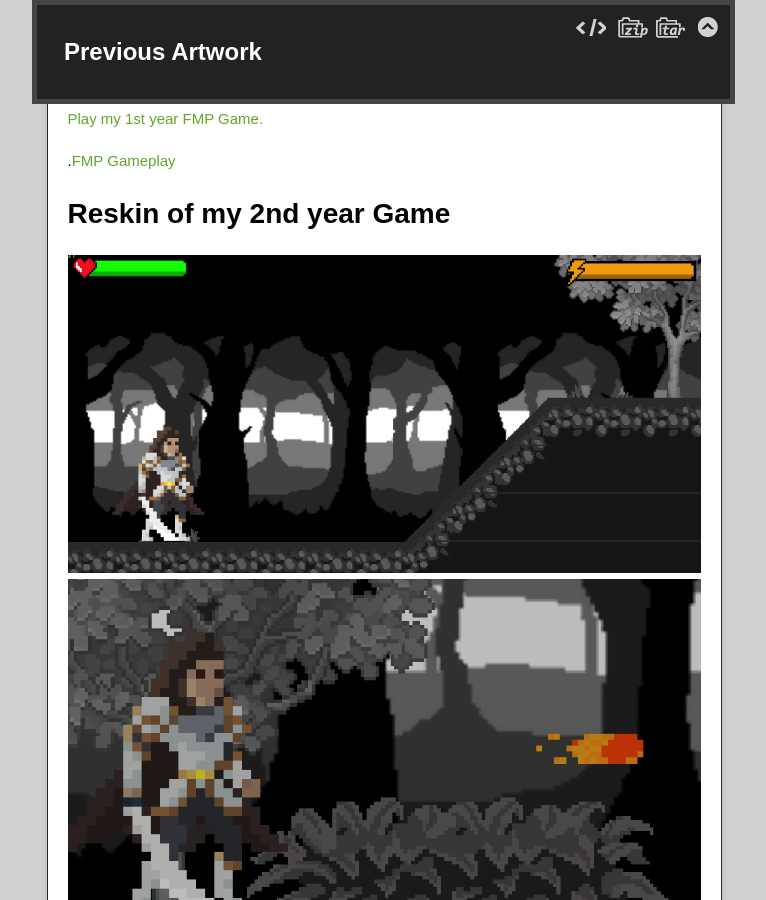
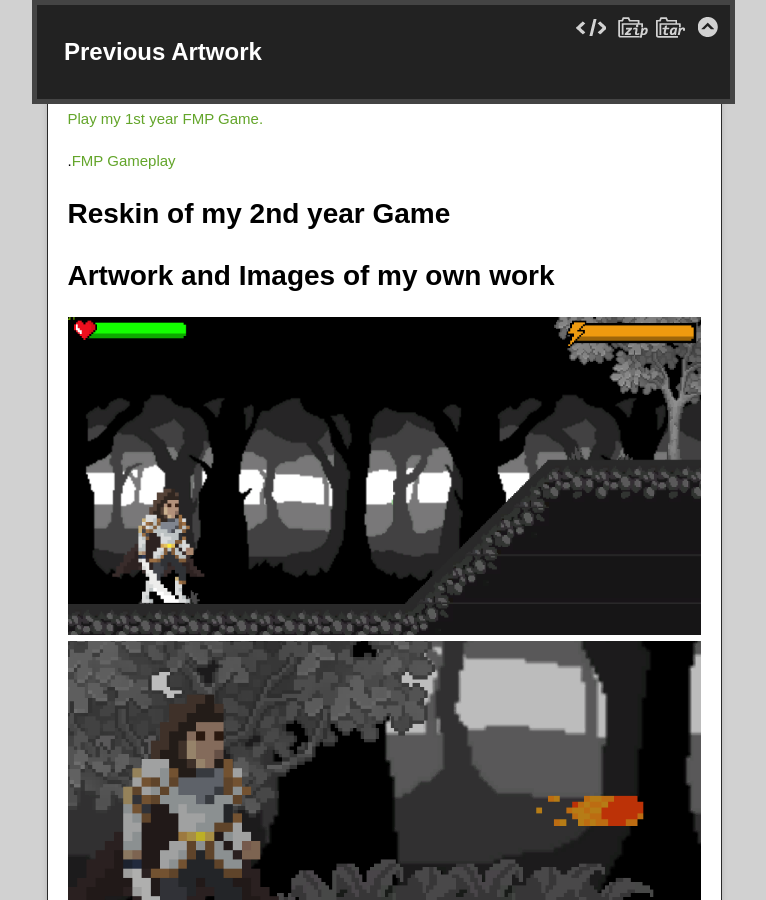
Before and after one commit to OscarW2510/portfolio, a Jekyll site: the page built from gallery.md, in a window 1280 px wide and 900 px high, scrolled down 448 px. Shown: the whole window, without its empty margins (256-1022 px from the left). Built offline with Jekyll 4.4.1, drawn with Linux system fonts in a browser that asks for light colours; the repository's description, which GitHub fills in, is left out; our own code applies the rules of GitHub Pages for plain Markdown files.

Commit message:
Update gallery.md

```diff
--- a/gallery.md
+++ b/gallery.md
@@ -18,6 +18,8 @@ layout: default
 
 # Reskin of my 2nd year Game
 
+# Artwork and Images of my own work
+
   <img src="assets/images/dadadada.PNG" width="100%"/><br/>
   <img src="assets/images/ffffff.PNG" width="100%"/><br/>
   <img src="assets/images/rrrrr.PNG" width="100%"/><br/>
```
